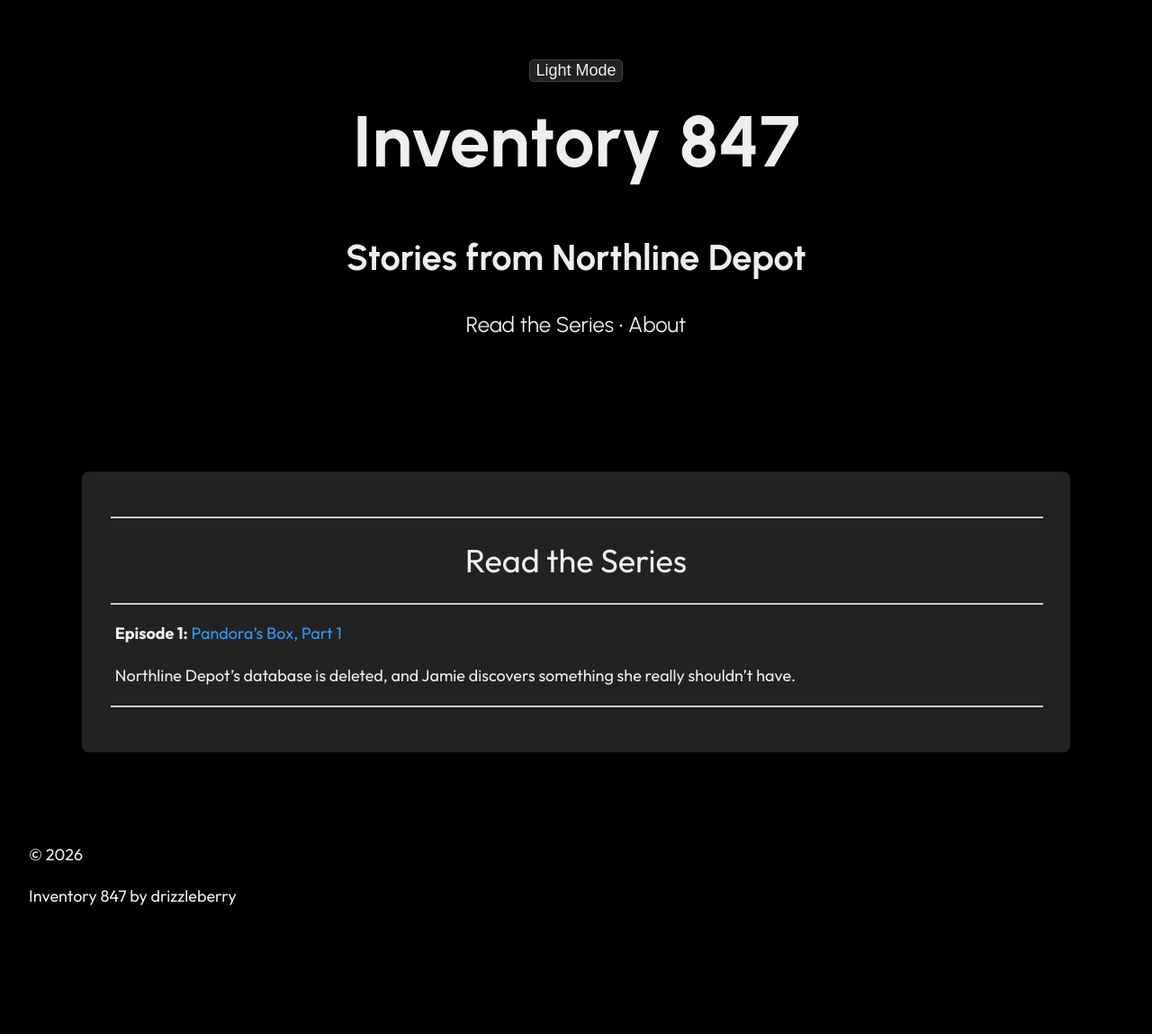
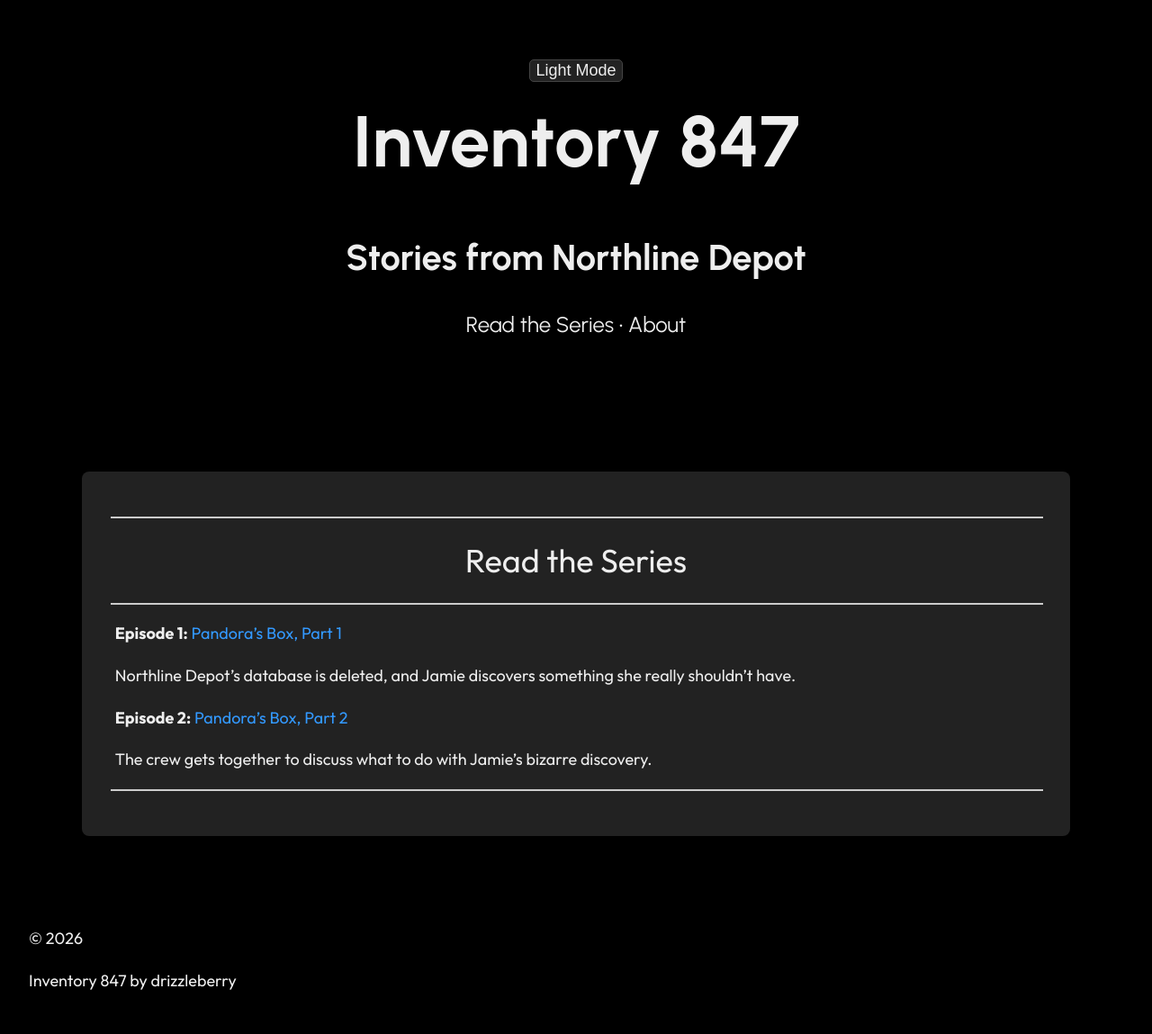
Before and after one commit to drizzleberry/drizzleberry.github.io, a Jekyll site: the page built from index.md, in a window 1280 px wide. Shown: the whole page at 90% size. Built offline with Jekyll 4.4.1, drawn with Linux system fonts in a browser that asks for light colours; before the commit the page ends 1055 px from its top, so only the background shows below that.

Commit message:
Update index.md

```diff
--- a/index.md
+++ b/index.md
@@ -6,3 +6,8 @@ title: Read the Series
 **Episode 1:** [Pandora's Box, Part 1](/1/)
 
 Northline Depot's database is deleted, and Jamie discovers something she really shouldn't have.
+
+
+**Episode 2:** [Pandora's Box, Part 2](/2/)
+
+The crew gets together to discuss what to do with Jamie's bizarre discovery.
```
